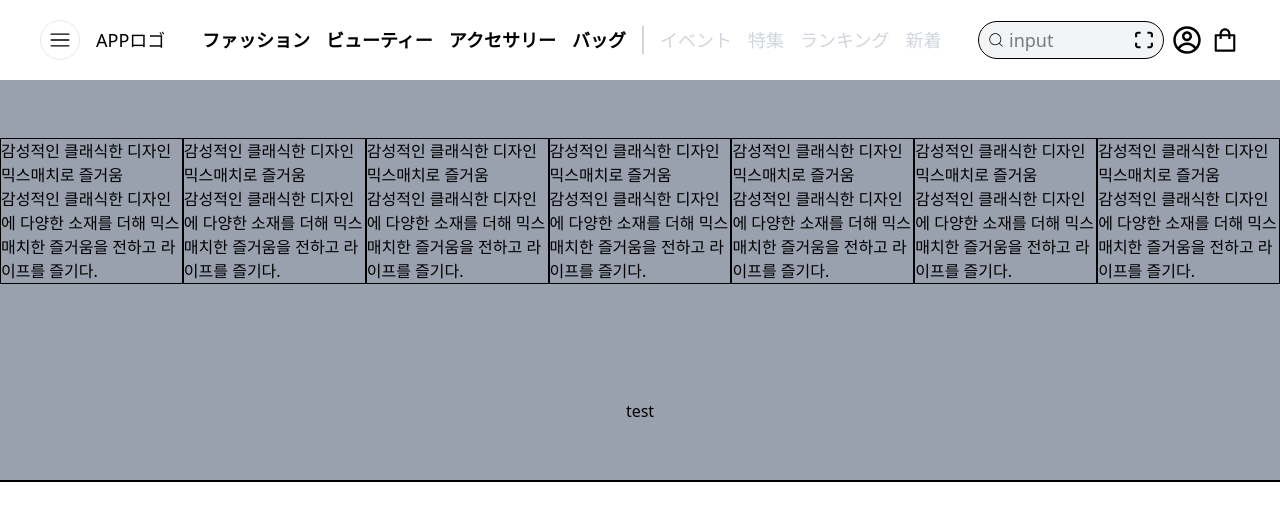
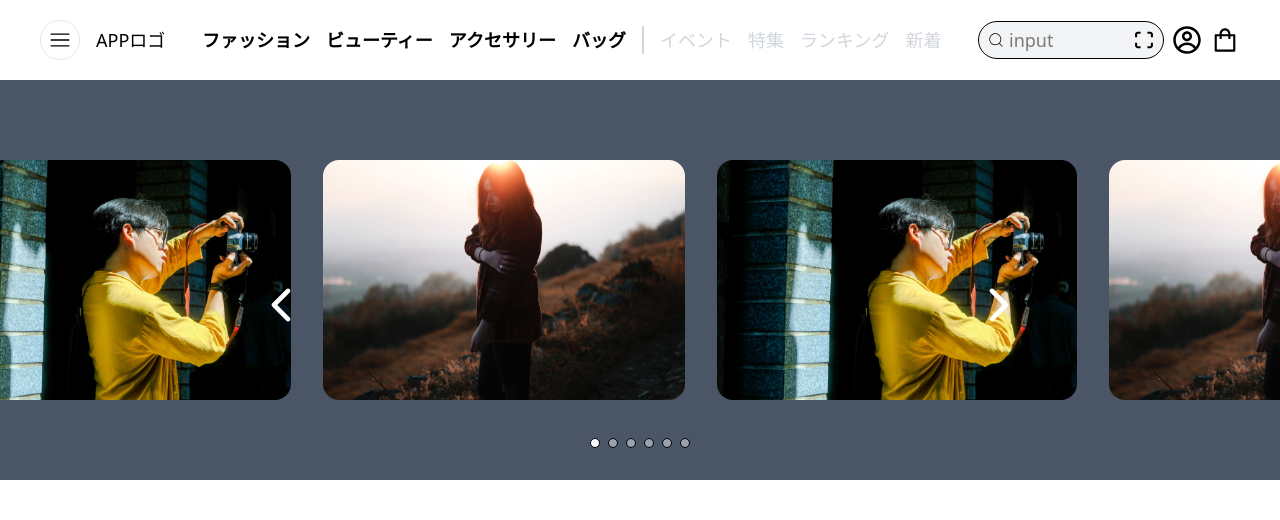
Before and after one commit to Kim-DongGyeom/frontPractice, a Next.js app: page / in a window 1280 px wide. Shown: the top 520 px of the page. Built offline with nearby package versions, Linux system fonts and the light colour scheme.

Commit message:
feat: メインページのバナー作成中

```diff
--- a/src/app/layout.tsx
+++ b/src/app/layout.tsx
@@ -15,8 +15,10 @@ export default function RootLayout({
   return (
     <html lang='en' className={`h-full antialiased`}>
       <body>
-        <Nav />
-        {children}
+        <div className=''>
+          <Nav />
+          <div className='mt-20 h-svh'>{children}</div>
+        </div>
       </body>
     </html>
   );
--- a/src/app/page.tsx
+++ b/src/app/page.tsx
@@ -1,25 +1,15 @@
+// icons
+
+// data
 import data from '../utils/dataMap/mainIMG/mainPageIMGMap.json';
 
+// components
+import Banner from '../components/main/Banner';
+
 export default function Home() {
-  console.log(data.main);
   return (
-    <div>
-      <div className='h-100 bg-gray-400 grid place-items-center'>
-        <div className='flex justify-center items-center'>
-          {data
-            ? data.main.map((item, idx) => {
-                return (
-                  <div key={idx} className='border'>
-                    <div>{item.title}</div>
-                    <div>{item.description}</div>
-                  </div>
-                );
-              })
-            : ''}
-        </div>
-        <div>test</div>
-      </div>
-      <div className='border w-full'></div>
+    <div className='h-full w-full'>
+      <Banner props={data} />
     </div>
   );
 }
--- a/src/components/header/Navbar.tsx
+++ b/src/components/header/Navbar.tsx
@@ -1,10 +1,24 @@
-export default function Navbar({ NavData }) {
-  //   console.log(NavData);
+interface NavItem {
+  label: string;
+  href: string;
+}
+
+interface NavData {
+  main: NavItem[];
+  event: NavItem[];
+}
+
+interface NavbarProps {
+  navData: NavData;
+}
+
+export default function Navbar({ navData }: NavbarProps) {
+  console.log(navData);
   return (
     <div className='flex mx-2'>
       <div className='flex font-bold'>
-        {NavData.main
-          ? NavData.main.map((item: any, idx: number) => {
+        {navData.main
+          ? navData.main.map((item, idx) => {
               return (
                 <div className='mx-2 cursor-pointer' key={idx}>
                   {item.label}
@@ -15,8 +29,8 @@ export default function Navbar({ NavData }) {
       </div>
       <div className='mx-2 border border-gray-300'></div>
       <div className='flex text-gray-300'>
-        {NavData.event
-          ? NavData.event.map((item: any, idx: number) => {
+        {navData.event
+          ? navData.event.map((item, idx) => {
               return (
                 <div className='mx-2 cursor-pointer' key={idx}>
                   {item.label}
--- a/src/components/header/index.tsx
+++ b/src/components/header/index.tsx
@@ -14,12 +14,13 @@ import { CgProfile } from 'react-icons/cg';
 import { AiOutlineShopping } from 'react-icons/ai';
 
 // data
-import NavData from '../../utils/dataMap/header/headerNavMap.json';
+import data from '../../utils/dataMap/header/headerNavMap.json';
 
 // component
 import Navbar from './Navbar';
 export default function index() {
   return (
+    <div className='fixed top-0 left-0 w-full bg-white z-10'>
       <div className='flex justify-between items-center h-20 px-10 text-lg'>
         {/* ===== 左エリア ===== */}
         <div className='flex items-center min-h-64'>
@@ -28,15 +29,13 @@ export default function index() {
             <RxHamburgerMenu size={22} />
           </div>
           {/* ロゴ */}
-        <div href='/' className='cursor-pointer'>
-          APPロゴ
-        </div>
+          <div className='cursor-pointer'>APPロゴ</div>
         </div>
 
         {/* ===== 中央エリア ===== */}
         <div>
           {/* カテゴリー一覧 */}
-        <Navbar NavData={NavData}></Navbar>
+          <Navbar navData={data}></Navbar>
         </div>
 
         {/* ===== 右エリア ===== */}
@@ -62,5 +61,6 @@ export default function index() {
           <AiOutlineShopping size={30} className='cursor-pointer' />
         </div>
       </div>
+    </div>
   );
 }
--- /dev/null
+++ b/src/components/main/Banner.tsx
@@ -0,0 +1,97 @@
+'use client';
+
+// react
+import { useState } from 'react';
+
+// icons
+import { IoIosArrowBack, IoIosArrowForward } from 'react-icons/io';
+
+interface MainItem {
+  label: string;
+  href: string;
+  title: string;
+  description: string;
+}
+
+interface MainData {
+  main: MainItem[];
+}
+
+interface IntroProps {
+  props: MainData;
+}
+export default function Intro({ props }: IntroProps) {
+  const [imageIndex, setImageIndex] = useState(0);
+
+  const prevImgBTN = () => {
+    setImageIndex((idx) => {
+      if (idx === 0) return props.main.length - 1;
+      return idx - 1;
+    });
+  };
+
+  const nextImgBTN = () => {
+    setImageIndex((idx) => {
+      if (idx === props.main.length - 1) return 0;
+      return idx + 1;
+    });
+  };
+
+  return (
+    <div className='w-full h-1/2 '>
+      <div className='w-full h-full flex justify-center items-center bg-gray-600 overflow-hidden relative'>
+        {props
+          ? props.main.map((item, idx) => {
+              if (idx === imageIndex)
+                return (
+                  <img
+                    key={item.href + idx + idx + idx}
+                    className='object-cover w-2/5 h-4/5 block m-4 border rounded-2xl border border-red-300 translate-100%
+'
+                    src={item.href}
+                  />
+                );
+
+              return (
+                <img
+                  key={item.href + idx + idx + idx}
+                  className='object-cover w-2/5 h-3/5 block m-4 rounded-2xl'
+                  src={item.href}
+                />
+              );
+            })
+          : ''}
+
+        <div>
+          <IoIosArrowBack
+            className='absolute left-1/5 top-1/2 cursor-pointer'
+            size={50}
+            color='white'
+            onClick={prevImgBTN}
+          />
+        </div>
+        <div>
+          <IoIosArrowForward
+            className='absolute right-1/5 top-1/2 cursor-pointer'
+            size={50}
+            color='white'
+            onClick={nextImgBTN}
+          />
+        </div>
+        <div className='absolute bottom-8 left-1/2 -translate-x-1/2'>
+          <div className='flex'>
+            {props?.main.map((_, idx) => (
+              <div
+                key={idx}
+                className={`mx-1 p-1 border rounded-full cursor-pointer ${idx === imageIndex ? 'bg-gray-50' : 'bg-gray-400'}`}
+                onClick={() => {
+                  setImageIndex(idx);
+                }}
+              ></div>
+            ))}
+          </div>
+        </div>
+      </div>
+    </div>
+  );
+}
--- a/src/utils/dataMap/mainIMG/mainPageIMGMap.json
+++ b/src/utils/dataMap/mainIMG/mainPageIMGMap.json
@@ -1,14 +1,8 @@
 {
   "main": [
     {
-      "label": "main1",
-      "href": "/bg/main_bg.jpg",
-      "title": "감성적인 클래식한 디자인 믹스매치로 즐거움",
-      "description": "감성적인 클래식한 디자인에 다양한 소재를 더해 믹스매치한 즐거움을 전하고 라이프를 즐기다."
-    },
-    {
       "label": "main2",
-      "href": "/bg/main_bg.jpg",
+      "href": "/bg/main_bg1.jpg",
       "title": "감성적인 클래식한 디자인 믹스매치로 즐거움",
       "description": "감성적인 클래식한 디자인에 다양한 소재를 더해 믹스매치한 즐거움을 전하고 라이프를 즐기다."
     },
@@ -20,7 +14,7 @@
     },
     {
       "label": "main4",
-      "href": "/bg/main_bg.jpg",
+      "href": "/bg/main_bg1.jpg",
       "title": "감성적인 클래식한 디자인 믹스매치로 즐거움",
       "description": "감성적인 클래식한 디자인에 다양한 소재를 더해 믹스매치한 즐거움을 전하고 라이프를 즐기다."
     },
@@ -32,12 +26,12 @@
     },
     {
       "label": "main6",
-      "href": "/bg/main_bg.jpg",
+      "href": "/bg/main_bg1.jpg",
       "title": "감성적인 클래식한 디자인 믹스매치로 즐거움",
       "description": "감성적인 클래식한 디자인에 다양한 소재를 더해 믹스매치한 즐거움을 전하고 라이프를 즐기다."
     },
     {
-      "label": "main7",
+      "label": "main1",
       "href": "/bg/main_bg.jpg",
       "title": "감성적인 클래식한 디자인 믹스매치로 즐거움",
       "description": "감성적인 클래식한 디자인에 다양한 소재를 더해 믹스매치한 즐거움을 전하고 라이프를 즐기다."
```
Also changed, not shown: public/bg/main_bg1.jpg (added). Lines whose indentation alone changed are shown as unchanged.
